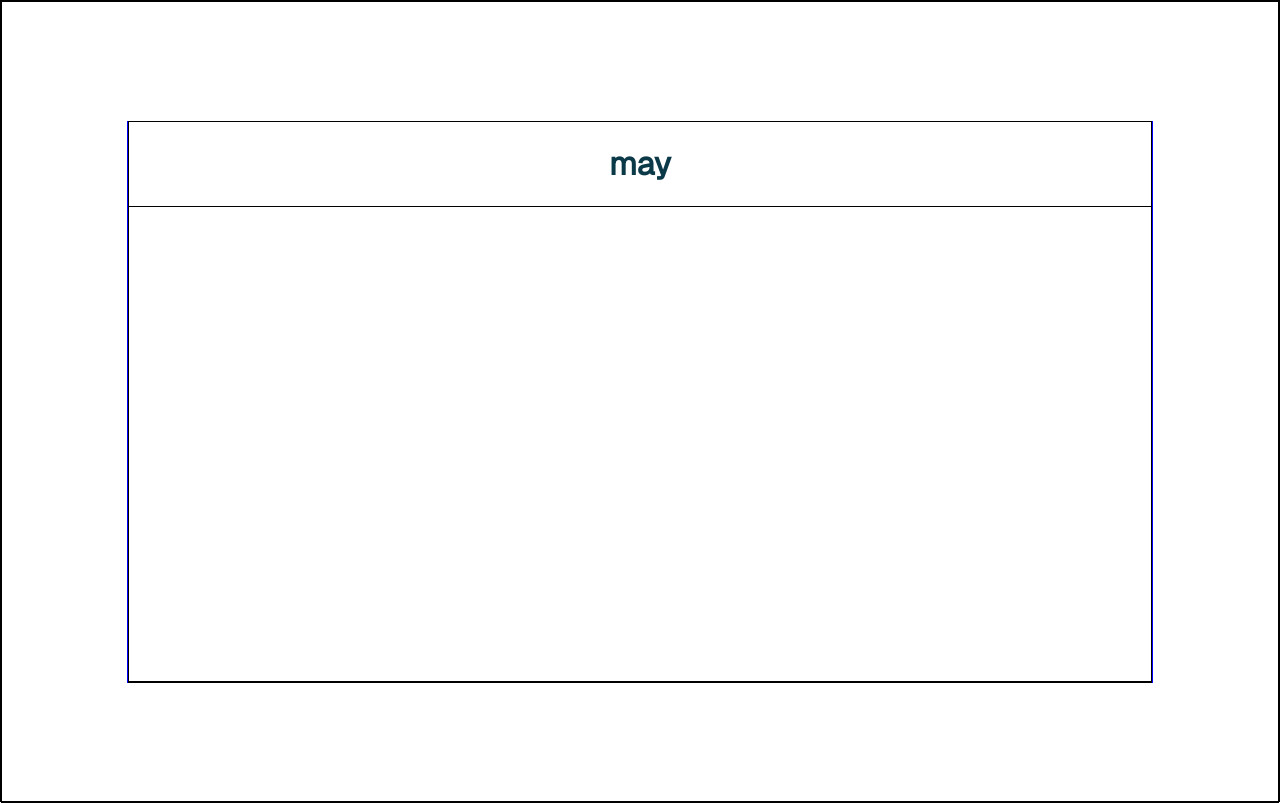
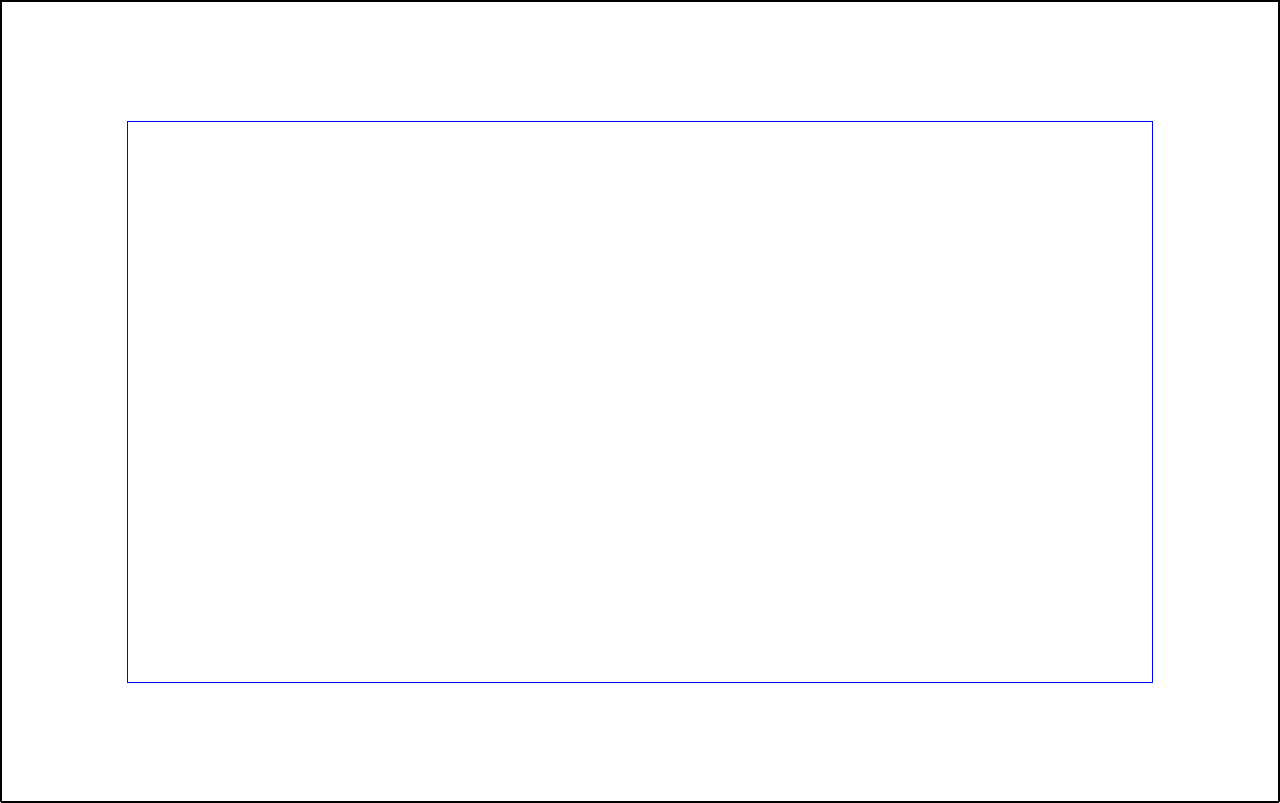
Before and after one commit to jckstllrd/habit-tracker, a React (Vite) app: page / in a window 1280 px wide. Built offline with nearby package versions, Linux system fonts and the light colour scheme.

Commit message:
refactor: start from fresh learning concepts from scratch

```diff
--- a/src/components/Dashboard.jsx
+++ /dev/null
@@ -1,18 +0,0 @@
-import { useOutletContext } from "react-router";
-import Habit from "./Habit.jsx";
-import styles from "../styles/Dashboard.module.css";
-
-export default function Dashboard() {
-  const [habits, addHabit] = useOutletContext();
-  let month = "may";
-  return (
-    <div className={styles.dashboardContainer}>
-      <h1 className={styles.month}>{month}</h1>
-      <div className={styles.habitGrid}>
-        {habits.map((habit, index) => {
-          <Habit key="index" />;
-        })}
-      </div>
-    </div>
-  );
-}
--- a/src/components/Habit.jsx
+++ /dev/null
@@ -1,3 +0,0 @@
-export default function Habit() {
-  return <></>;
-}
--- a/src/main.jsx
+++ b/src/main.jsx
@@ -1,14 +1,10 @@
 import { StrictMode } from "react";
 import { createRoot } from "react-dom/client";
 import "./styles/index.css";
-import { createBrowserRouter } from "react-router";
-import { RouterProvider } from "react-router";
-import routes from "./routes.jsx";
-
-const router = createBrowserRouter(routes);
+import App from "./App";
 
 createRoot(document.getElementById("root")).render(
   <StrictMode>
-    <RouterProvider router={router} />
+    <App />
   </StrictMode>,
 );
--- a/src/styles/Dashboard.module.css
+++ /dev/null
@@ -1,18 +0,0 @@
-.dashboardContainer {
-  border: 1px solid black;
-  display: flex;
-  justify-content: space-between;
-  align-items: center;
-  flex-direction: column;
-}
-
-.month {
-  width: 100%;
-  text-align: center;
-}
-
-.habitGrid {
-  width: 100%;
-  flex: 1;
-  border: 1px solid black;
-}
```
Also changed, not shown: src/routes.jsx (deleted, +0 -12 lines).
